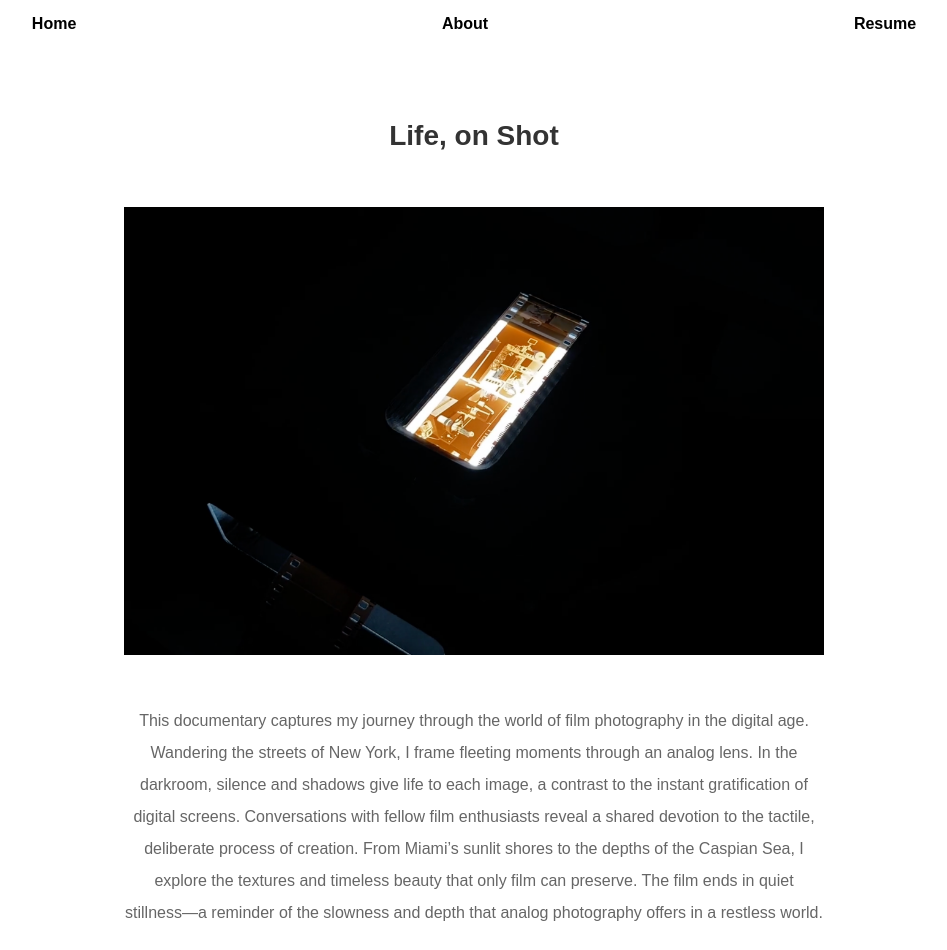
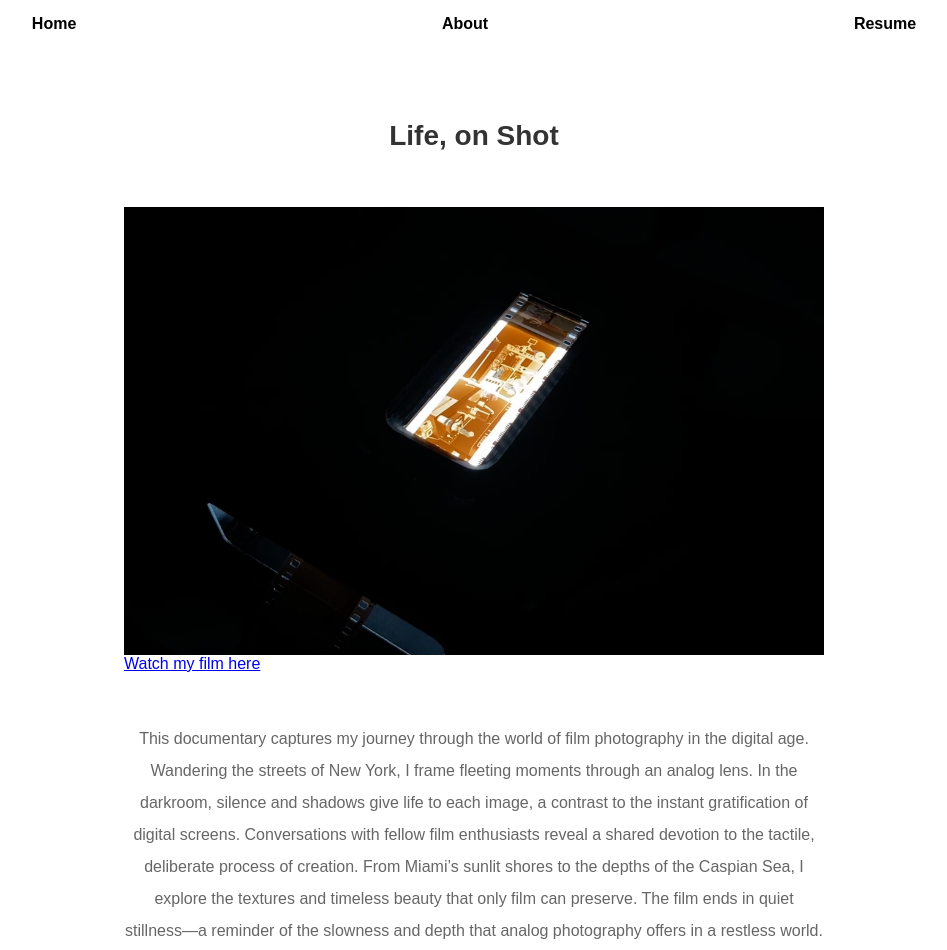
Before and after one commit to chenxixu1018/IamChenxiX.github.io, a plain HTML site: page uiux/index.html in a window 1280 px wide. Shown: the whole page, without its empty margins (166-1113 px from the left). Drawn offline with Linux system fonts and the light colour scheme.

Commit message:
Update index.html

```diff
--- a/uiux/index.html
+++ b/uiux/index.html
@@ -18,9 +18,15 @@
     <div class="video-container">
         <h1 class="video-title">Life, on Shot</h1>
         <img src="./img/documentary.png" alt="Film Photography" class="photo">
+
+        <p class="music-link">
+             <a href="https://youtu.be/fsu3c_UFw_I"
+               target="_blank">Watch my film here</a>
+        </p>
         <p class="description">
             This documentary captures my journey through the world of film photography in the digital age. Wandering the streets of New York, I frame fleeting moments through an analog lens. In the darkroom, silence and shadows give life to each image, a contrast to the instant gratification of digital screens. Conversations with fellow film enthusiasts reveal a shared devotion to the tactile, deliberate process of creation. From Miami’s sunlit shores to the depths of the Caspian Sea, I explore the textures and timeless beauty that only film can preserve. The film ends in quiet stillness—a reminder of the slowness and depth that analog photography offers in a restless world.
         </p>
+
     </div>
 </body>
 </html>
```
